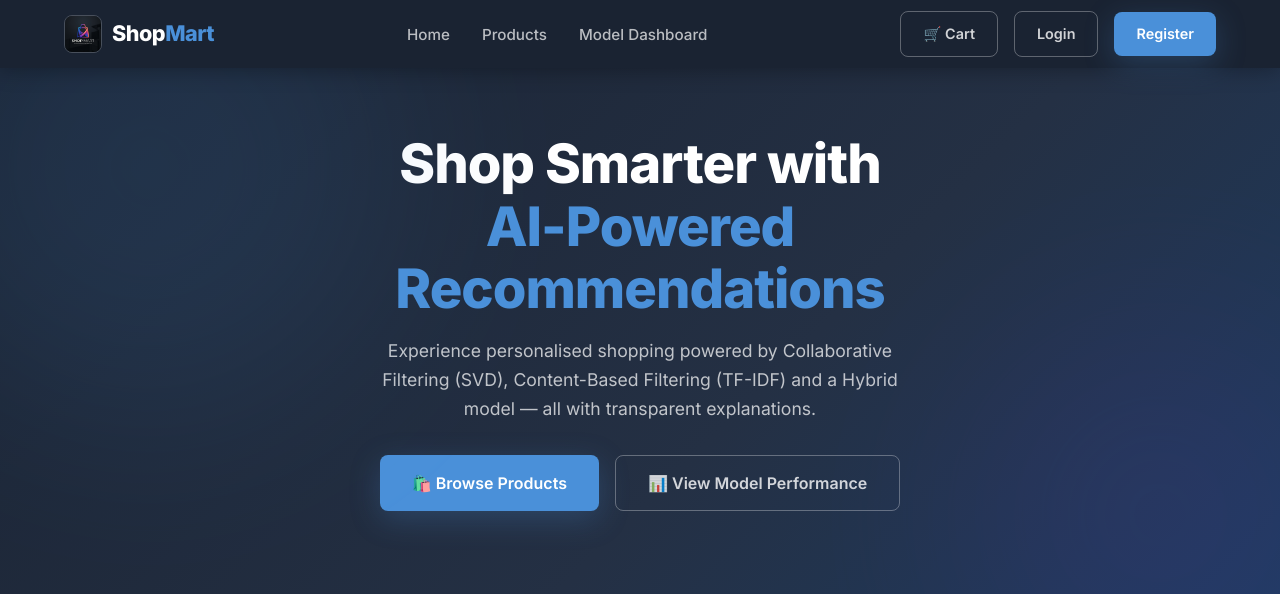
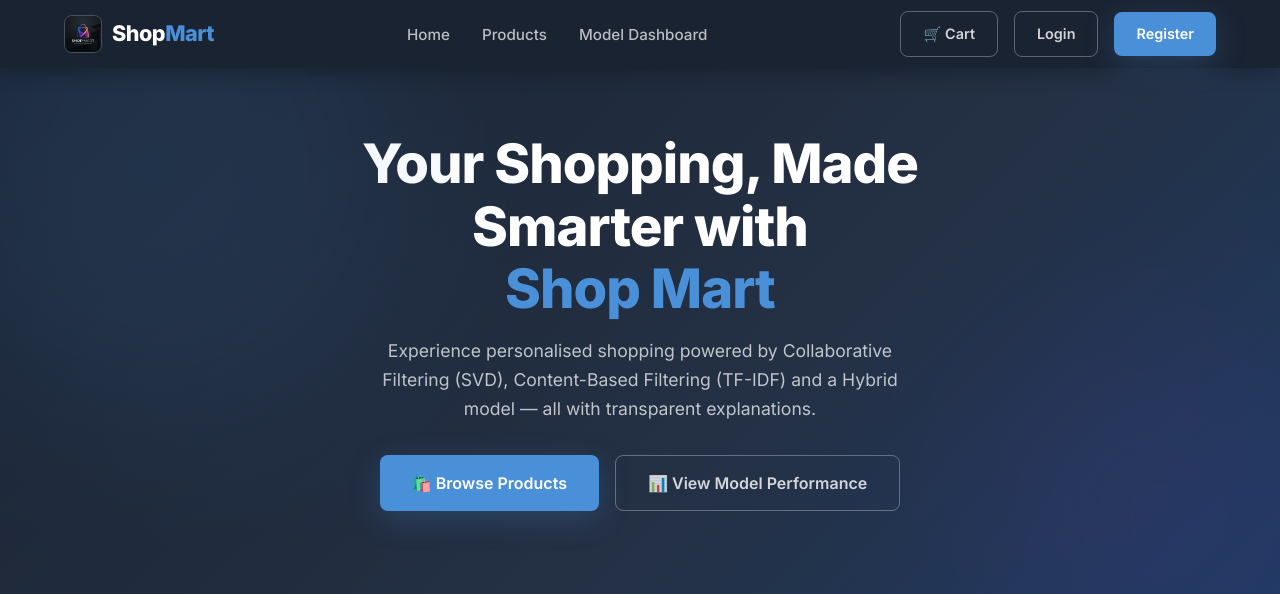
Before and after one commit to nilernishupc-hue/Shop-Mart, a Flask app: page / in a window 1280 px wide. Shown: the top 594 px of the page. Run offline with Flask 3, Linux system fonts and the light colour scheme; data comes from the database, SQL or seed files in the repository.

Commit message:
Update homepage hero heading to 'Your Shopping, Made Smarter with Shop Mart'

```diff
--- a/templates/index.html
+++ b/templates/index.html
@@ -10,8 +10,8 @@
 
 
   <h1>
-    Shop Smarter with<br/>
-    <span class="highlight">AI-Powered Recommendations</span>
+    Your Shopping, Made Smarter with<br/>
+    <span class="highlight">Shop Mart</span>
   </h1>
 
   <p>
```
